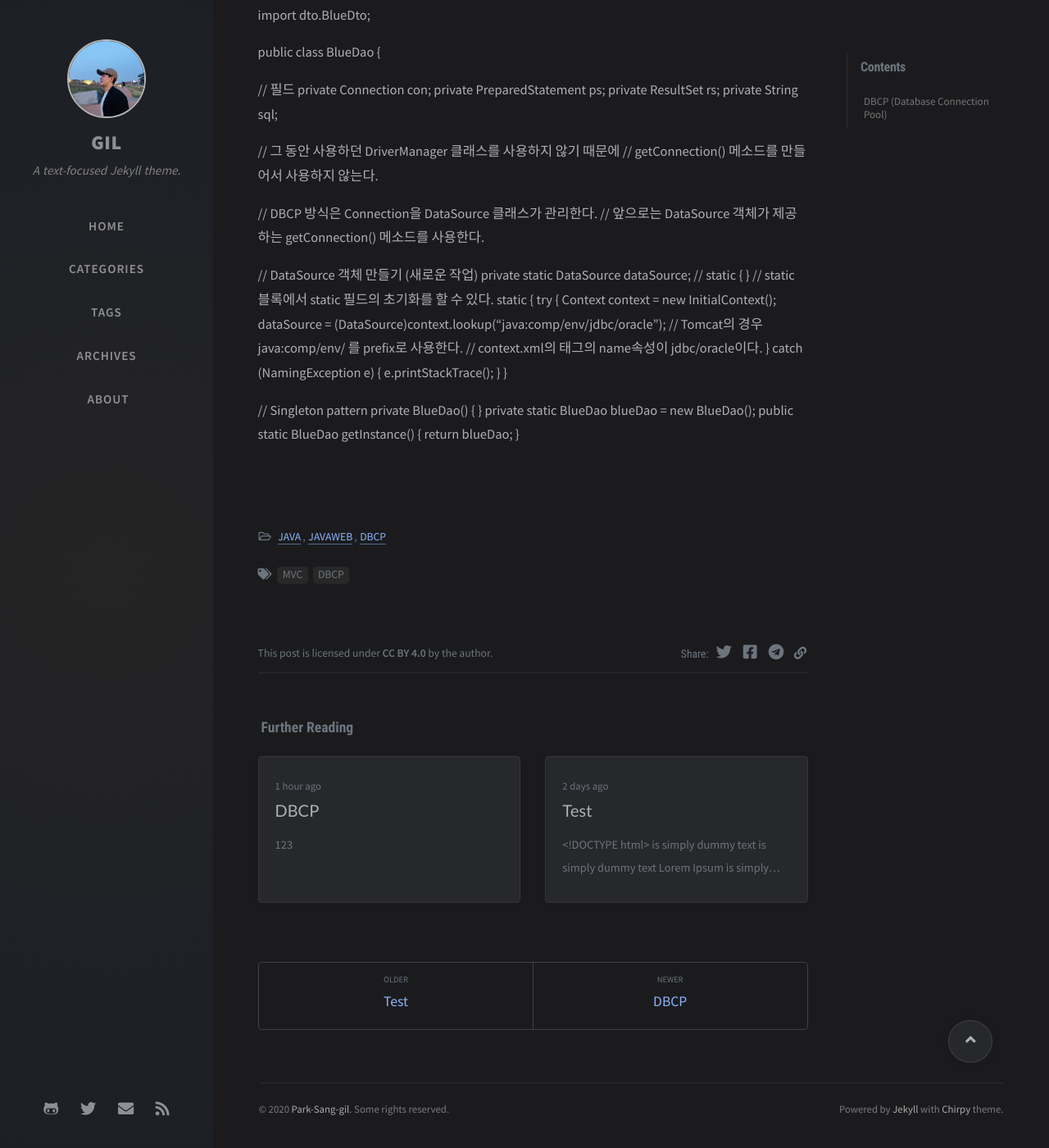
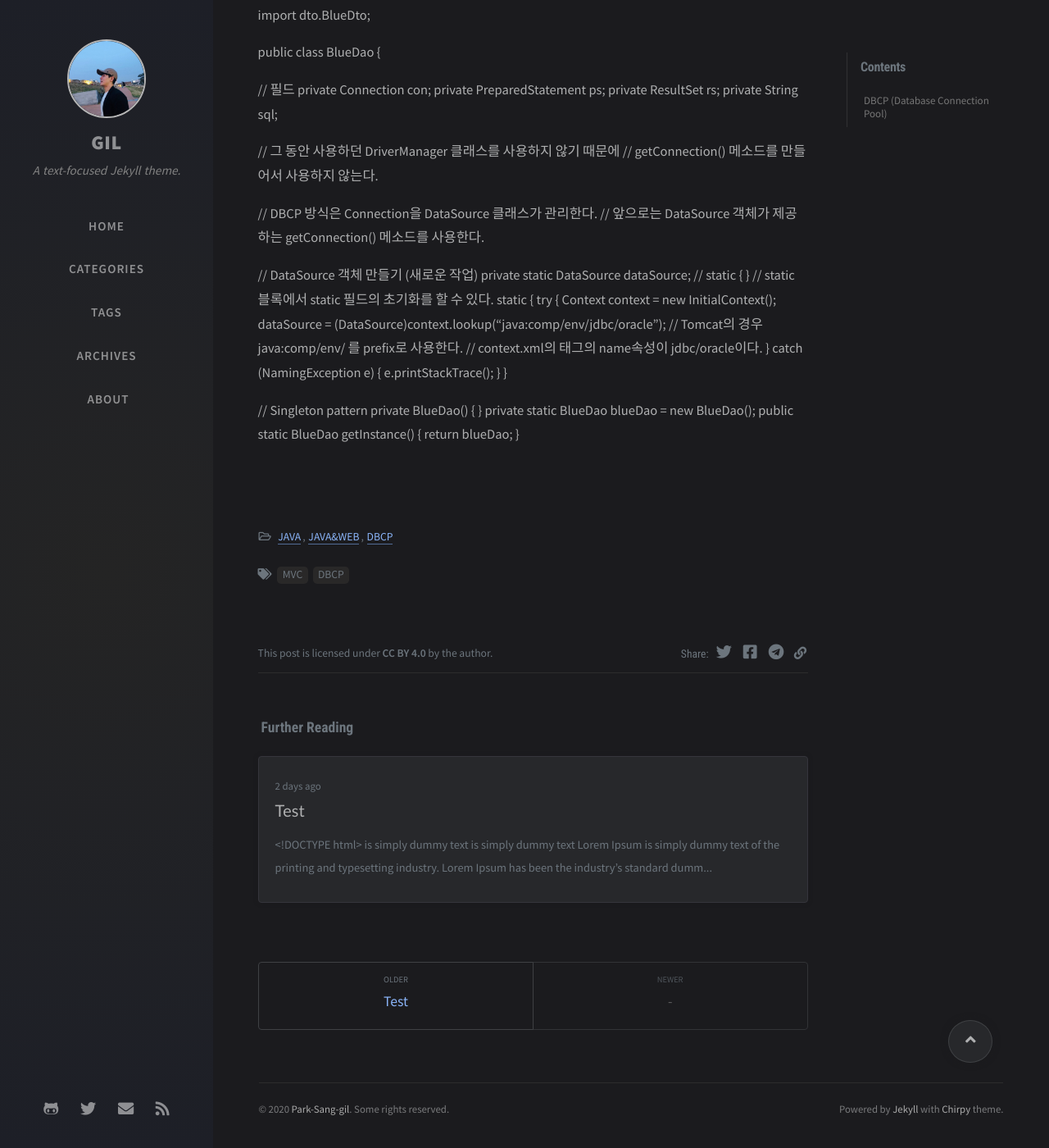
Before and after one commit to fkdl3010/fkdl3010.github.io, a Jekyll site: the page built from _posts/2020-12-18-DBCP.md, in a window 1280 px wide and 1400 px high, scrolled down 514 px. Shown: the whole window at 82% size. Built offline with Jekyll 4.4.1, drawn with Linux system fonts in a browser that asks for light colours; nearby versions of some CDN libraries; comment, search, counter and statistics services are not loaded.

Commit message:
no message

```diff
--- a/_includes/panel.html
+++ b/_includes/panel.html
@@ -39,7 +39,7 @@
 
       {% for tag in trending_tags %}
         {% capture url %}/tags/{{ tag | downcase | url_encode }}/{% endcapture %}
-        <a class="post-tag" href="{{ site.baseurl }}/tags/{{ tag | downcase | url_encode }}/">{{ tag | replace: '-', ' ' }}</a>
+        <a class="post-tag" href="{{ url | relative_url }}">{{ tag | replace: '-', ' ' }}</a>
       {% endfor %}
 
       </div>
--- a/_posts/2020-12-18-DBCP.md
+++ b/_posts/2020-12-18-DBCP.md
@@ -1,7 +1,7 @@
 ---
 title: DBCP
 date: 2020-12-18 22:00:00 +0900
-categories: [JAVA, JAVAWEB, DBCP]
+categories: [JAVA, JAVA&amp;WEB, DBCP]
 tags: [MVC, DBCP]
 ---
 
```
Also changed, not shown: _posts/2020-12-18-test.md (deleted, +0 -8 lines).
